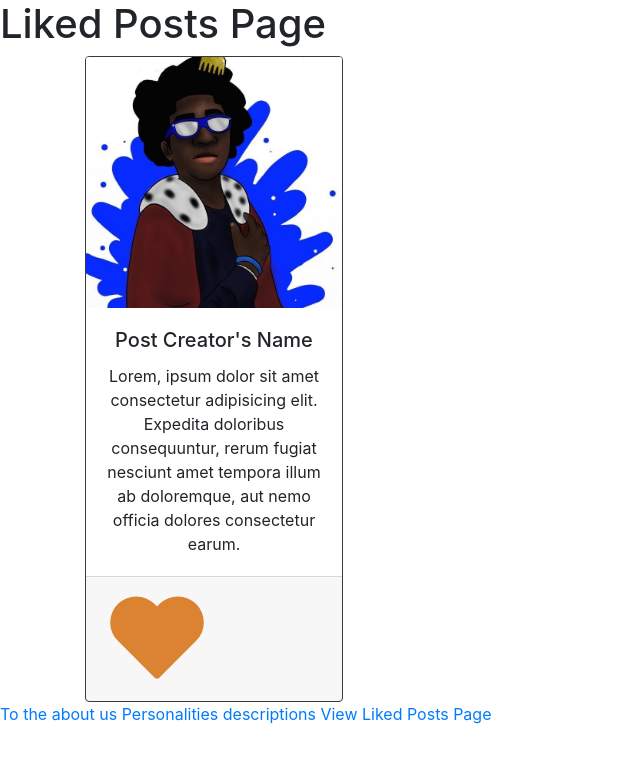
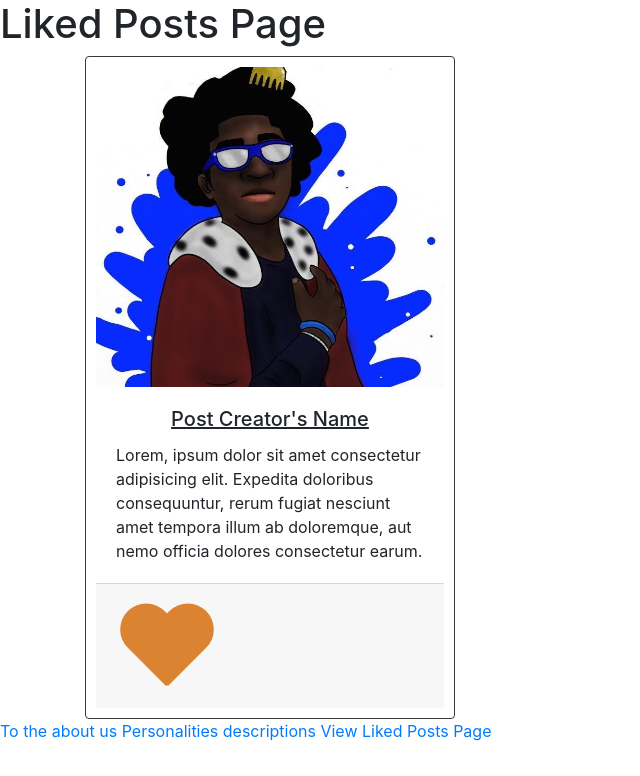
Before and after one commit to BettyBooGyl/ForeverHome, a Django app: page /liked_posts in a window 1280 px wide. Shown: the part 24-800 px from the top of the page, without its empty margins (0-640 px from the left). Run offline with Django 4.2, Linux system fonts and the light colour scheme.

Commit message:
Small changes
Committing small changes that were made with CSS.

```diff
--- a/ForeverHome/pet_post_app/static/css/styles.css
+++ b/ForeverHome/pet_post_app/static/css/styles.css
@@ -7,9 +7,9 @@
   box-shadow: 0px 0px 10px 2px rgba(219, 131, 48, 0.8);
 }
 
-/* .card-text {
-  text-align: center;
-} */
+.card-padding {
+  padding: 10px;
+}
 
 #heart {
   position: relative;
@@ -40,3 +40,7 @@
   transform: rotate(45deg);
   transform-origin: 100% 100%;
 }
+
+.card-img-top {
+  height: 320px;
+}
--- a/ForeverHome/pet_post_app/templates/pet_post_app/liked_pet_post.html
+++ b/ForeverHome/pet_post_app/templates/pet_post_app/liked_pet_post.html
@@ -15,16 +15,16 @@
     {% comment %} Need to make the card for each post that the account liked
     {%endcomment %}
     <div class="container">
-      <div class="card-deck" style="width: 18rem">
-        <div class="card border-dark">
+      <div class="card-deck" style="width: 25rem">
+        <div class="card border-dark card-padding">
           <img
             src="{%static 'css/images/KingPhilipPFP.jpeg'%}"
             class="card-img-top"
             alt="Cool avatar"
           />
           <div class="card-body">
-            <h5 class="card-title text-center">Post Creator's Name</h5>
-            <p class="card-text text-center">
+            <h5 class="card-title text-center"><u>Post Creator's Name</u></h5>
+            <p class="card-text">
               Lorem, ipsum dolor sit amet consectetur adipisicing elit. Expedita
               doloribus consequuntur, rerum fugiat nesciunt amet tempora illum
               ab doloremque, aut nemo officia dolores consectetur earum.
@@ -32,8 +32,13 @@
           </div>
           <div class="card-footer">
             <small>
-              <div id="heart"></div>
-              <div id="message-icon"></div>
+              <a
+                href="https://www.youtube.com/watch?v=TiC8pig6PGE"
+                target="_blank"
+              >
+                <div id="heart"></div>
+              </a>
+              <a href="" id="message-icon"></a>
             </small>
           </div>
         </div>
```
